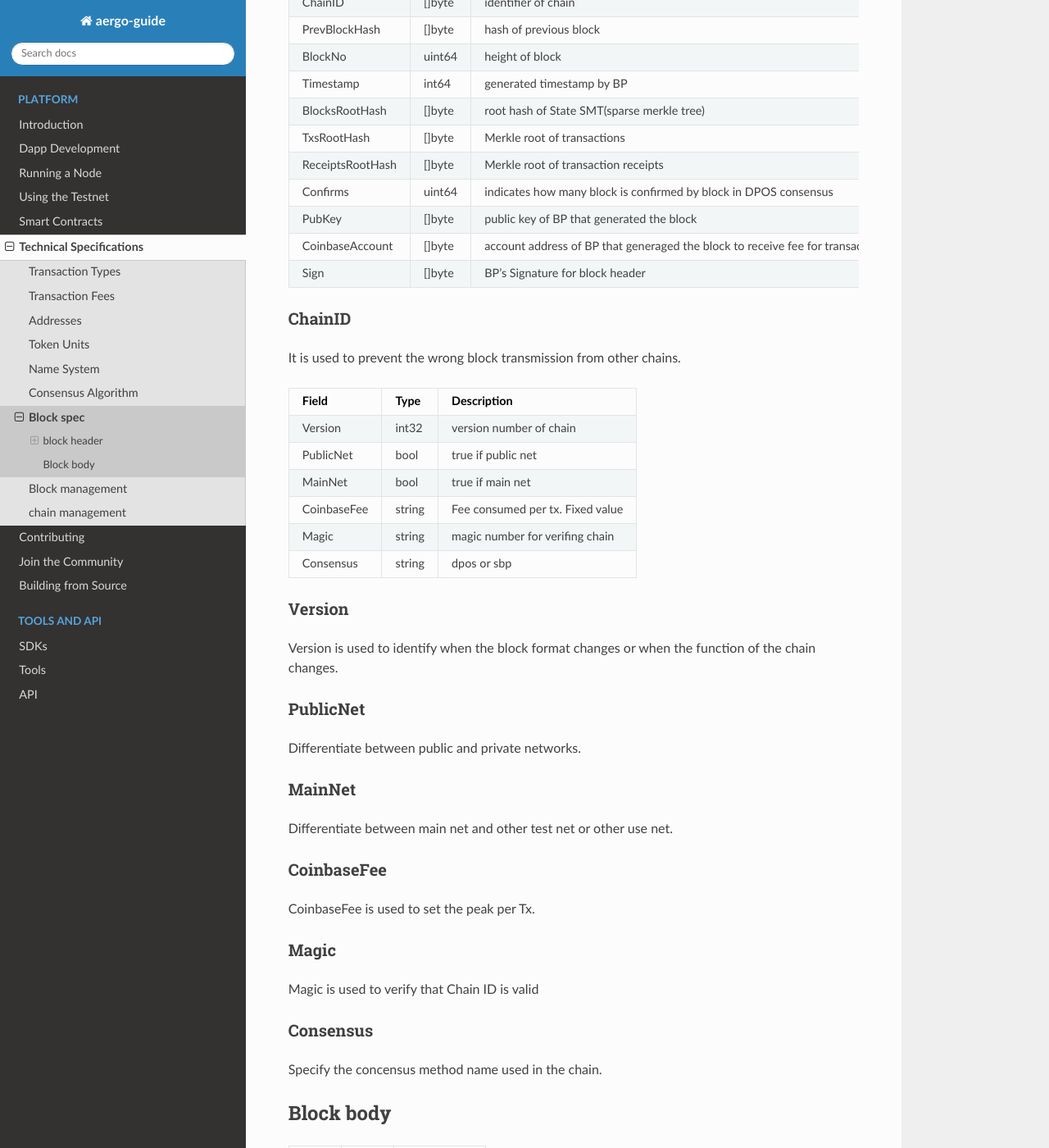
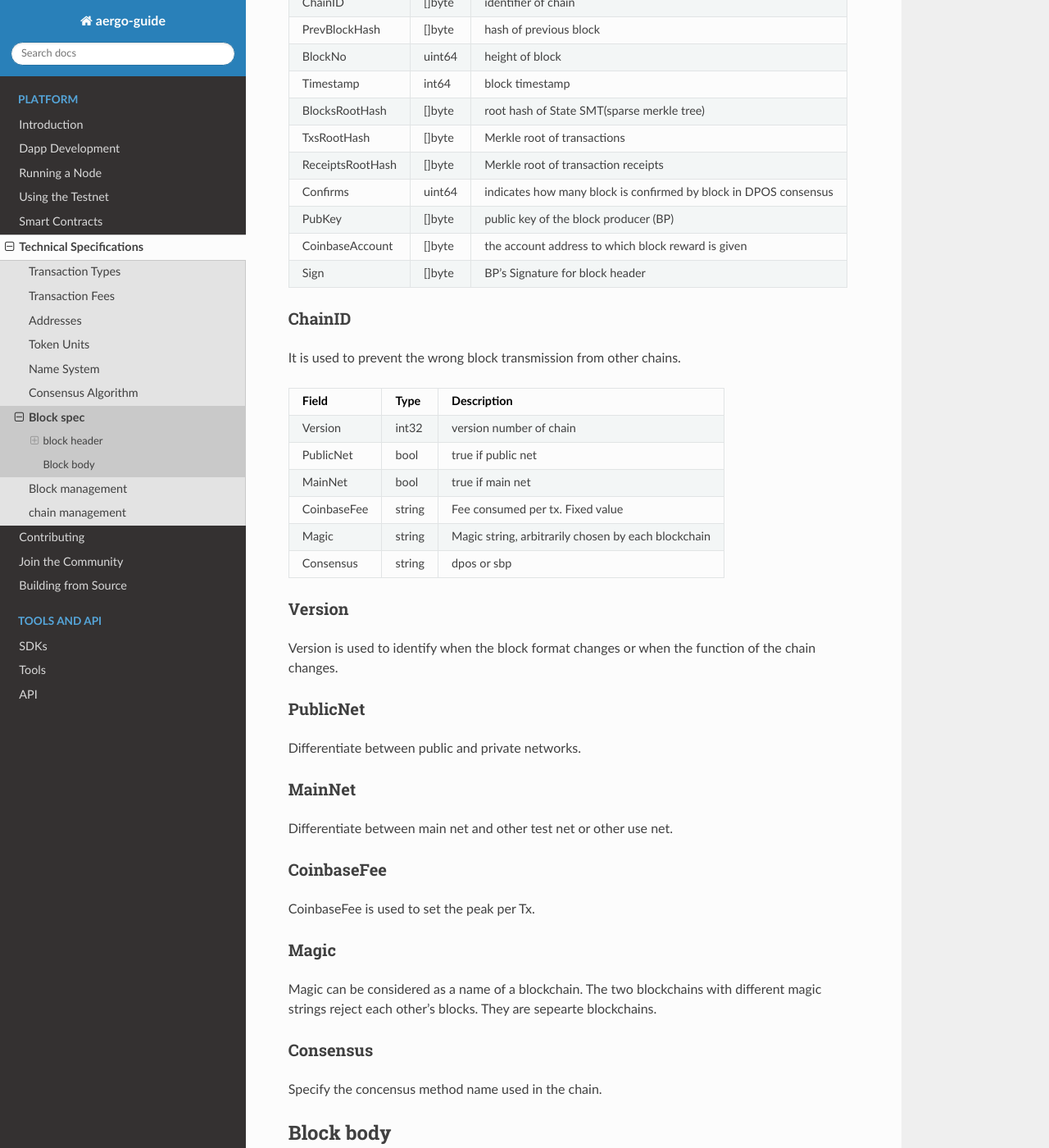
Before and after one commit to aergoio/guide, a Sphinx documentation site: the page built from source/specs/block_spec.rst, in a window 1280 px wide and 1400 px high, scrolled down 262 px. Shown: the whole window at 82% size. Built offline with Sphinx 7.4.7 and the Read the Docs theme 2.0.0, drawn with Linux system fonts in a browser that asks for light colours.

Commit message:
fix typo and cleanup some sentences

```diff
--- a/source/specs/block_spec.rst
+++ b/source/specs/block_spec.rst
@@ -10,13 +10,13 @@ Field                Type        Description
 ChainID              []byte        identifier of chain
 PrevBlockHash        []byte        hash of previous block
 BlockNo              uint64        height of block
-Timestamp            int64         generated timestamp by BP
+Timestamp            int64         block timestamp
 BlocksRootHash       []byte        root hash of State SMT(sparse merkle tree)
 TxsRootHash          []byte        Merkle root of transactions
 ReceiptsRootHash     []byte        Merkle root of transaction receipts
 Confirms             uint64        indicates how many block is confirmed by block in DPOS consensus
-PubKey               []byte        public key of BP that generated the block
-CoinbaseAccount      []byte        account address of BP that generaged the block to receive fee for transactions
+PubKey               []byte        public key of the block producer (BP)
+CoinbaseAccount      []byte        the account address to which block reward is given
 Sign                 []byte        BP's Signature for block header
 =================  ============  ================================================================================================
 
@@ -31,7 +31,7 @@ Version             int32           version number of chain
 PublicNet           bool            true if public net
 MainNet             bool            true if main net
 CoinbaseFee         string          Fee consumed per tx. Fixed value
-Magic               string          magic number for verifing chain
+Magic               string          Magic string, arbitrarily chosen by each blockchain
 Consensus           string          dpos or sbp
 =================  ============  ================================================================================================
 
@@ -54,7 +54,7 @@ CoinbaseFee is used to set the peak per Tx.
 
 Magic
 ^^^^^
-Magic is used to verify that Chain ID is valid
+Magic can be considered as a name of a blockchain. The two blockchains with different magic strings reject each other's blocks. They are sepearte blockchains.
 
 Consensus
 ^^^^^^^^^
```
